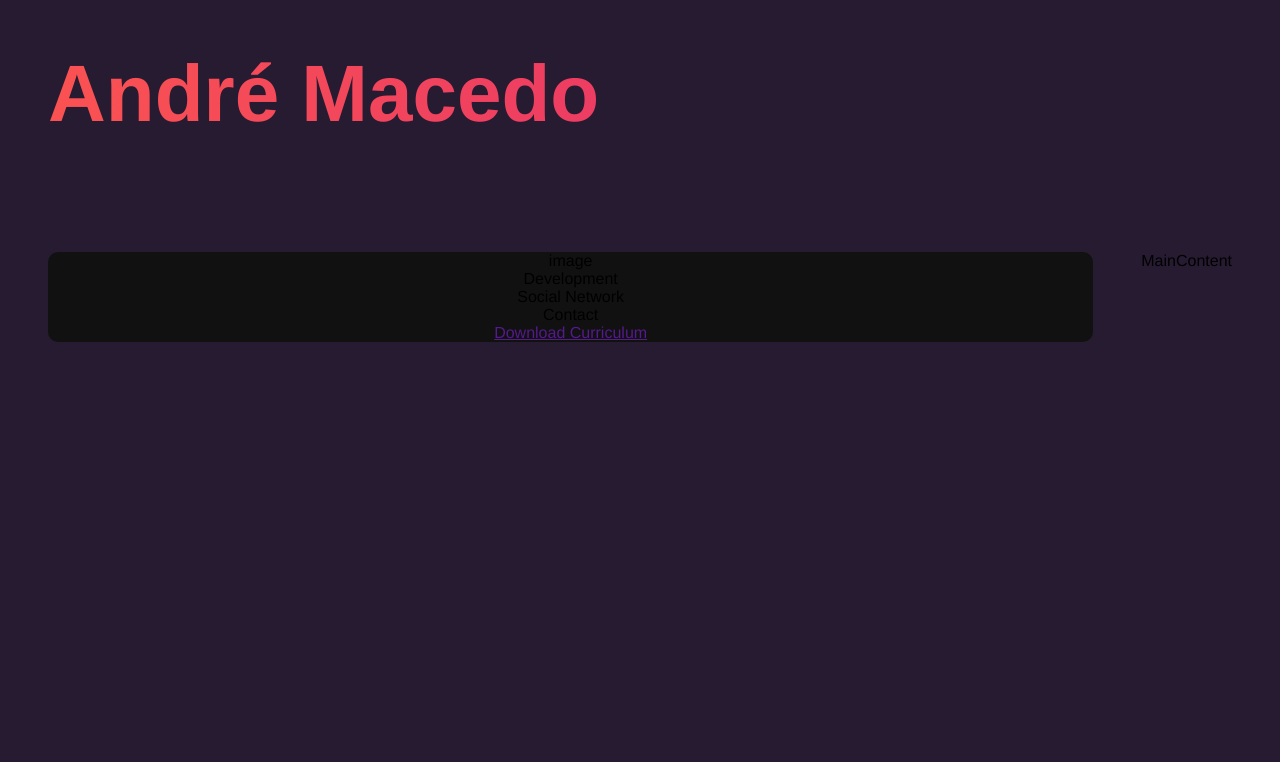
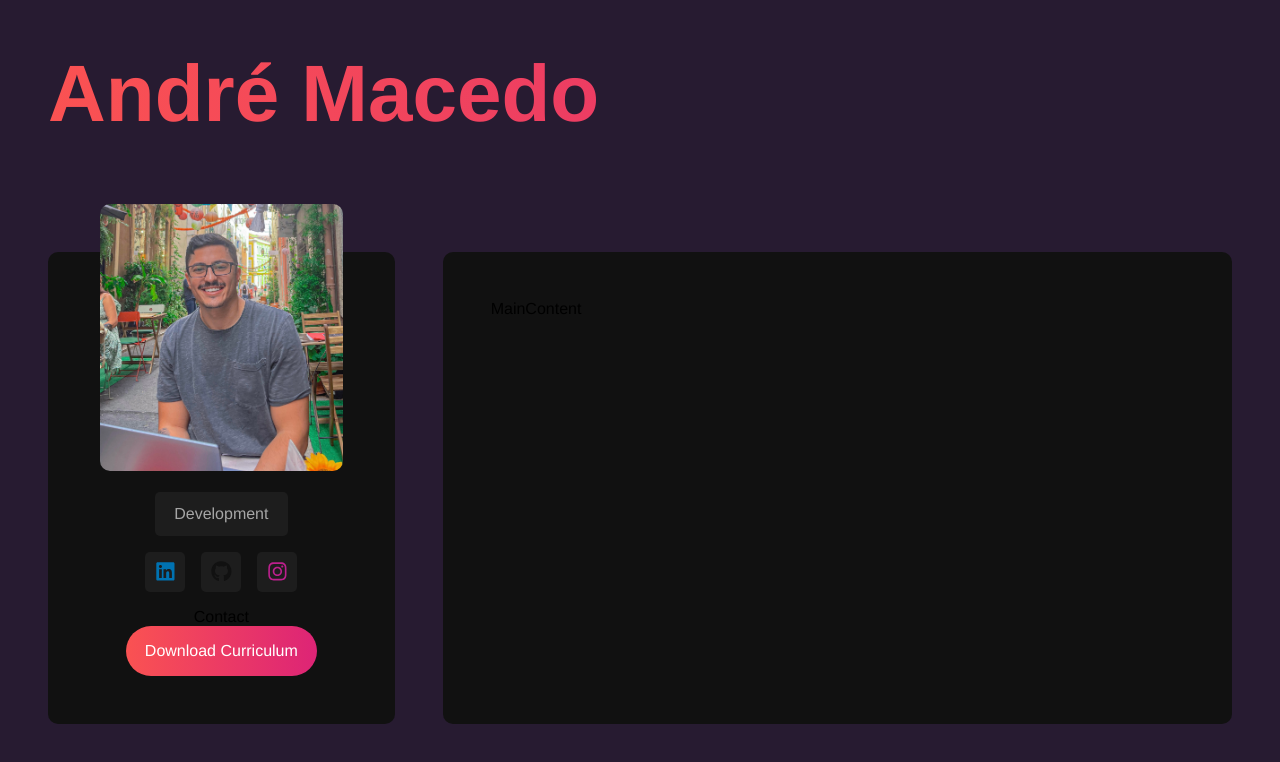
Before and after one commit to andrevitormb/portfolio, a React (Vite) app: page / in a window 1280 px wide. Shown: the top 762 px of the page. Built offline with nearby package versions, Linux system fonts and the light colour scheme.

Commit message:
creating components also in sass

```diff
--- a/src/components/MainContent.jsx
+++ b/src/components/MainContent.jsx
@@ -1,8 +1,8 @@
-import React from 'react'
+import '../styles/components/maincontent.sass'
 
 const MainContent = () => {
   return (
-    <div>MainContent</div>
+    <main id='main-content'>MainContent</main>
   )
 }
 
--- /dev/null
+++ b/src/components/Networks.jsx
@@ -0,0 +1,20 @@
+import {FaLinkedin, FaGithub, FaInstagram} from "react-icons/fa"
+import '../styles/components/networks.sass'
+
+const socialNetworks = [
+    {name: "linkedin", icon: <FaLinkedin/>},
+    {name: "github", icon: <FaGithub/>},
+    {name: "instagram", icon: <FaInstagram/>},
+];
+
+const Networks = () => {
+  return  <section id="social-networks">
+    {socialNetworks.map((network) => (
+        <a href="#" className="social-btn" id={network.name} key={network.name}>
+            {network.icon}
+        </a>
+    ))}
+  </section>
+}
+
+export default Networks
--- a/src/components/Sidebar.jsx
+++ b/src/components/Sidebar.jsx
@@ -1,13 +1,13 @@
+import Networks from './Networks'
 import Avatar from '../img/me.jpg'
-
 import '../styles/components/sidebar.sass'
 
 const sidebar = () => {
   return (
     <aside id="sidebar">
-      <p>image</p>
+      <img src={Avatar} alt="André Macedo" />
       <p className="title"> Development </p>
-      <p>Social Network</p>
+      <Networks />
       <p>Contact</p>
       <a href="" className="btn">
         Download Curriculum
--- /dev/null
+++ b/src/styles/components/maincontent.sass
@@ -0,0 +1,7 @@
+@use '../variables'
+
+#main-content
+    background-color: variables.$bg-color
+    flex: 2 1 0
+    border-radius: variables.$container-border-radius
+    padding: 3rem
--- /dev/null
+++ b/src/styles/components/networks.sass
@@ -0,0 +1,30 @@
+@use '../variables'
+@use '../mixins'
+
+
+#social-networks
+    @include mixins.center
+    gap: 1rem
+    margin: 1rem 0
+
+    .social-btn
+        padding: .6rem
+        background-color: variables.$bg-color-secondary
+        border-radius: variables.$card-border-radius
+        color: #333
+        font-size: 1.3rem
+        @include mixins.center
+
+    #linkedin
+        color: #0072b1
+
+    #github
+        color: #111
+
+    #instagram
+        color: #bc208d
+
+    :hover
+        background: variables.$gradient
+        > svg
+            color: variables.$text-color
--- a/src/styles/components/sidebar.sass
+++ b/src/styles/components/sidebar.sass
@@ -1,4 +1,5 @@
 @use '../variables'
+@use '../mixins'
 
 #sidebar
     background-color: variables.$bg-color
@@ -7,3 +8,22 @@
     display: flex
     align-items: center
     flex-direction: column
+    text-align: center
+    position: relative
+    padding: 3rem 0
+
+    img
+        max-width: 70%
+        position: absolute
+        border-radius: variables.$container-border-radius
+        top: -3rem
+
+    .title
+        color: variables.$text-color-secondary
+        background-color: variables.$bg-color-secondary
+        border-radius: variables.$card-border-radius
+        margin-top: 12rem
+        padding: .8rem 1.2rem
+
+    .btn
+        @include mixins.btn
--- a/src/styles/mixins.sass
+++ b/src/styles/mixins.sass
@@ -0,0 +1,13 @@
+@use 'variables'
+
+@mixin center
+    display: flex
+    justify-content: center
+    align-items: center
+
+@mixin btn
+    padding: 1rem 1.2rem
+    color: variables.$text-color
+    background: variables.$gradient
+    text-decoration: none
+    border-radius: 3rem
```
